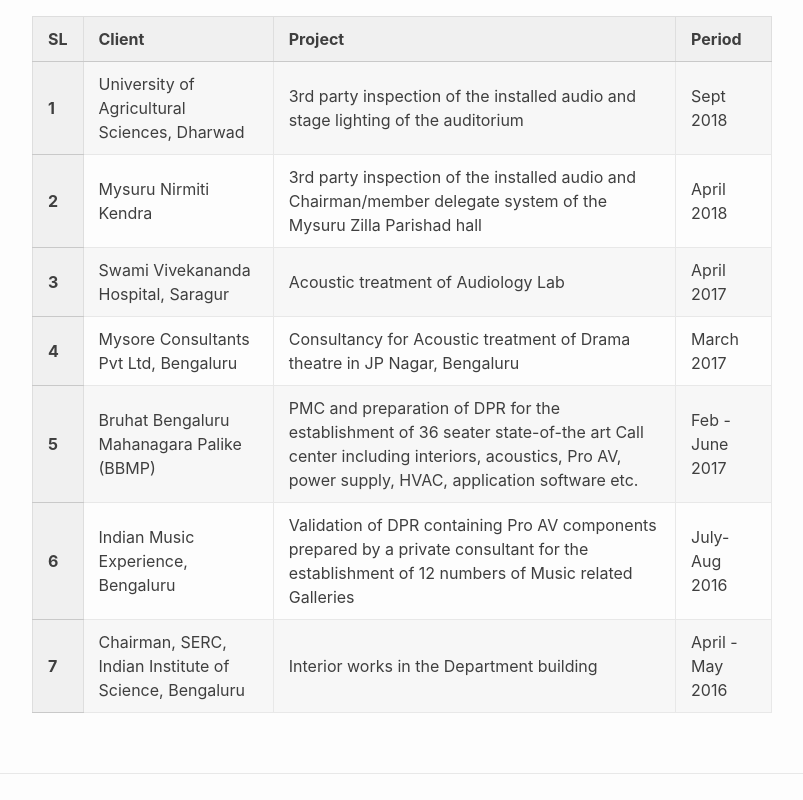
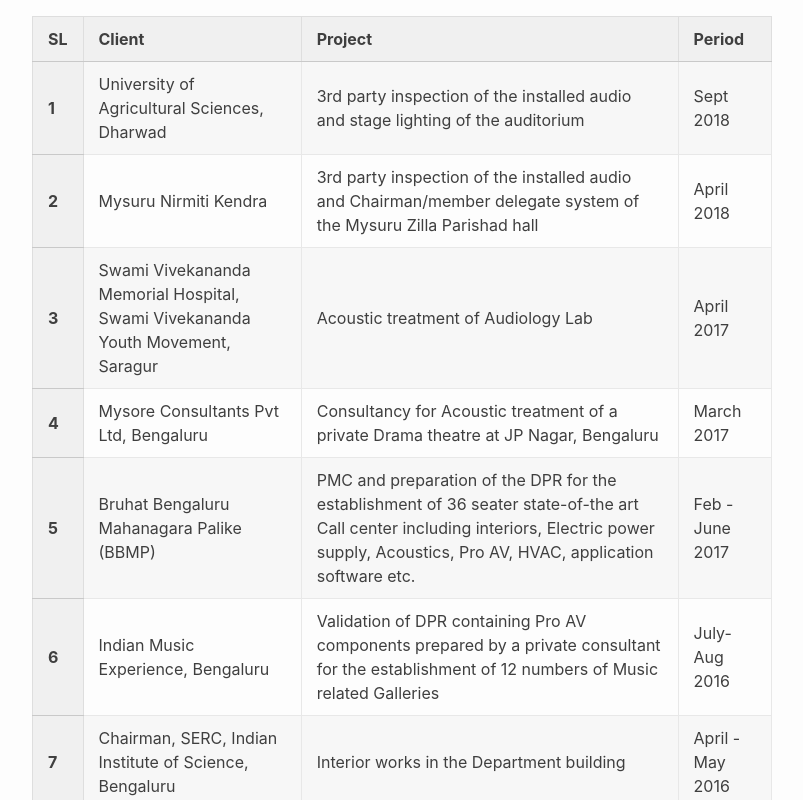
Before and after one commit to VarpasMedia/VarpasMedia.github.io, a Jekyll site: the page built from Projects.md, in a window 1280 px wide and 900 px high, scrolled down 2754 px, cut to the strip 0-800 px from the top of the window. Shown: the whole strip, without its empty margins (238-1041 px from the left). Built offline with Jekyll 4.4.1, drawn with Linux system fonts in a browser that asks for light colours; our own code applies the rules of GitHub Pages for plain Markdown files.

Commit message:
Update Projects.md

```diff
--- a/Projects.md
+++ b/Projects.md
@@ -242,7 +242,7 @@ permalink: /Projects/
 
 	<tr>
         <th>3</th>
-	<td>Swami Vivekananda Hospital, Saragur</td>
+	<td>Swami Vivekananda Memorial Hospital, Swami Vivekananda Youth Movement, Saragur</td>
         <td> Acoustic treatment of Audiology Lab</td>
         <td>April 2017</td>
         </tr>
@@ -250,14 +250,14 @@ permalink: /Projects/
 	<tr>
         <th>4</th>
 	<td>Mysore Consultants Pvt Ltd, Bengaluru</td>
-        <td> Consultancy for Acoustic treatment of Drama theatre in JP Nagar, Bengaluru</td>
+        <td> Consultancy for Acoustic treatment of a private Drama theatre at JP Nagar, Bengaluru</td>
         <td>March 2017</td>
         </tr>
 
 	<tr>
         <th>5</th>
 	<td>Bruhat Bengaluru Mahanagara Palike (BBMP)</td>
-        <td>PMC and preparation of DPR for the establishment of 36 seater state-of-the art Call center including interiors, acoustics, Pro AV, power supply, HVAC, application software etc.</td>
+        <td>PMC and preparation of the DPR for the establishment of 36 seater state-of-the art Call center including interiors, Electric power supply, Acoustics, Pro AV, HVAC, application software etc.</td>
         <td>Feb - June 2017</td>
         </tr>
 
```
